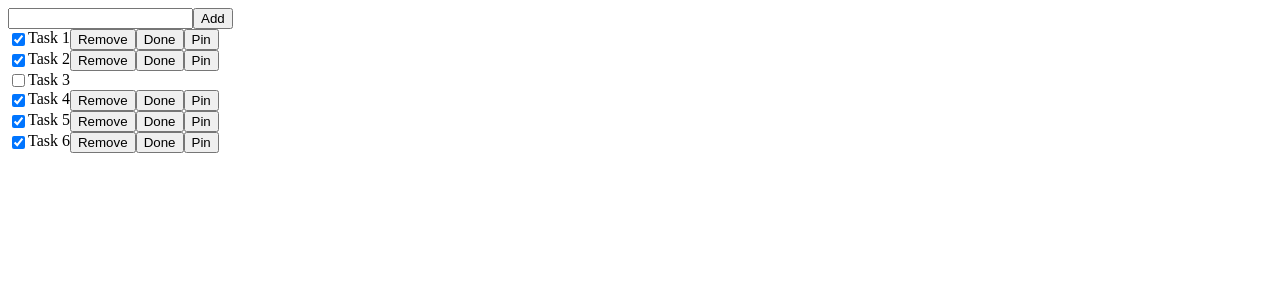
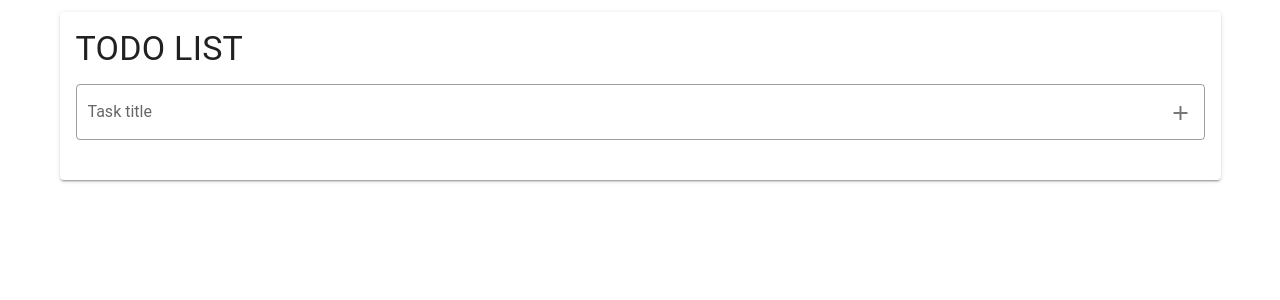
Before and after one commit to markxLee/vue-todo, a Vue app: page / in a window 1280 px wide. Shown: the top 300 px of the page. Built offline with nearby package versions, Linux system fonts and the light colour scheme.

Commit message:
apply vuetify to layout

```diff
--- a/public/index.html
+++ b/public/index.html
@@ -1,11 +1,12 @@
 <!DOCTYPE html>
-<html lang="">
+<html lang="en">
   <head>
     <meta charset="utf-8">
     <meta http-equiv="X-UA-Compatible" content="IE=edge">
     <meta name="viewport" content="width=device-width,initial-scale=1.0">
     <link rel="icon" href="<%= BASE_URL %>favicon.ico">
     <title><%= htmlWebpackPlugin.options.title %></title>
+    <link rel="stylesheet" href="https://cdn.jsdelivr.net/npm/@mdi/font@latest/css/materialdesignicons.min.css">
   </head>
   <body>
     <noscript>
--- a/src/App.vue
+++ b/src/App.vue
@@ -1,18 +1,28 @@
 <template>
-  <div id="app">
-    <InputItem
+  <v-app class="d-flex justify-content">
+    <v-container>
+      <v-card>
+        <v-card-title class="display-1">TODO LIST</v-card-title>
+        <v-card-text>
+          <input-item
             v-on:handleAdd="handleAdd"
             v-bind:todoListLenght="todoLength"
           />
-    <TodoList
+          <todo-list
             v-bind:todos="sortPinList"
             v-on:handleDelete="handleDelete"
+            v-on:handleDone="handleDone"
             v-on:handlePin="handlePin"
           />
-  </div>
+        </v-card-text>
+      </v-card>
+    </v-container>
+  </v-app>
 </template>
 
 <script>
+const TODO_LOCAL_STORAGE = 'todo-local-storage-data';
+
 import InputItem from './components/InputItem.vue'
 import TodoList from './components/TodoList.vue'
 
@@ -22,59 +32,13 @@ export default {
     TodoList,
     InputItem,
   },
+  created() {
+    this.todos = JSON.parse(localStorage.getItem(TODO_LOCAL_STORAGE) || '[]');
+  },
   data() {
     return {
         decreaseNumber: 6,
-        todos: [
-          {
-            id: 1,
-            content: 'Task 1',
-            isChecked: true,
-            pinNumber: 0,
-            todoStatus: 1,//todo: 1, done: 2
-            index: 0
-          },
-          {
-            id: 2,
-            content: 'Task 2',
-            isChecked: true,
-            pinNumber: 0,
-            todoStatus: 1,
-            index: 1
-          },
-          {
-            id: 3,
-            content: 'Task 3',
-            isChecked: false,
-            pinNumber: 0,
-            todoStatus: 1,
-            index: 2
-          },
-          {
-            id: 4,
-            content: 'Task 4',
-            isChecked: true,
-            pinNumber: 0,
-            todoStatus: 1,
-            index: 3
-          },
-          {
-            id: 5,
-            content: 'Task 5',
-            isChecked: true,
-            pinNumber: 0,
-            todoStatus: 1,
-            index: 4
-          },
-          {
-            id: 6,
-            content: 'Task 6',
-            isChecked: true,
-            pinNumber: 0,
-            todoStatus: 1,
-            index: 5
-          }
-        ]
+        todos: []
     }
   },
   computed: {
@@ -88,6 +52,7 @@ export default {
   methods: {
     handleDelete(index) {
       this.todos.splice(index, 1);
+      localStorage.setItem(TODO_LOCAL_STORAGE, JSON.stringify(this.todos));
     },
     handlePin(todoIndex) {
       const todos = [...this.todos];
@@ -106,11 +71,13 @@ export default {
           }
         }
         this.todos = todos;
+        localStorage.setItem(TODO_LOCAL_STORAGE, JSON.stringify(this.todos));
       } else {
         todo.pinNumber = 0;
+        this.decreaseNumber += 1;
         this.todos = this.sortByIndex(todos);
+        localStorage.setItem(TODO_LOCAL_STORAGE, JSON.stringify(this.todos));
       }
-
     },
     sortByPinNumber(){
       return this.todos.sort(function(a,b){
@@ -124,6 +91,15 @@ export default {
     },
     handleAdd(data){
       this.todos = [...this.todos, data];
+      localStorage.setItem(TODO_LOCAL_STORAGE, JSON.stringify(this.todos));
+    },
+    handleDone(todoIndex){
+      console.log(todoIndex);
+      // this.todos = this.todos.forEach(({index}) => {
+      //   if(index === todoIndex) {
+      //     this.todos[index].todoStatus = '2';
+      //   }
+      // });
     }
   }
 }
--- a/src/components/InputItem.vue
+++ b/src/components/InputItem.vue
@@ -1,11 +1,19 @@
 <template>
-    <div class="addTask">
-        <input
-            type="text"
-            id="inputContent"
+    <div class="input-Item">
+            <v-text-field
+                outlined
+                clearable
+                ref="name"
+                hide-details="auto"
+                label="Task title"
+                placeholder="Enter task title"
+                v-bind:rules="rules"
+                append-icon="mdi-plus"
+                v-on:click:append="handleAdd"
+                v-on:keyup.enter="handleAdd"
                 v-model="inputText"
             >
-        <button class="btnAdd" v-on:click="handleAdd">Add</button>
+            </v-text-field>
     </div>
 </template>
 
@@ -17,20 +25,29 @@ export default {
     },
     data() {
         return {
-            inputText: ''
+            inputText: '',
+            rules: []
         }
     },
     methods: {
+        setRules() {
+            this.rules = [...this.rules, value => !!value || 'This field is required'];
+        },
         handleAdd() {
+            this.setRules();
+            if(this.$refs.name.validate(true) && this.inputText){
                 const data = {
                     id: +this.todoListLenght + 1,
                     content: this.inputText,
                     isChecked: false,
                     pinNumber: 0,
                     todoStatus: 1,
+                    index: +this.todoListLenght + 1,
                 }
-            console.log(data);
                 this.$emit('handleAdd', data);
+                this.inputText = '';
+                this.rules = [];
+            }
         }
     }
 }
--- a/src/components/TodoItem.vue
+++ b/src/components/TodoItem.vue
@@ -1,39 +1,53 @@
 <template>
-    <div class="TodoWrapper">
-        <div class="todo">
-            <input
-                type="checkbox"
-                name="chkCheckTodo"
+    <v-container class="d-flex justify-content align-center pa-0">
+        <v-row class="py-1">
+            <v-col md="9">
+                <v-row class="d-flex align-center">
+                    <v-checkbox
                         v-on:change="changeCheck"
                         v-model="isChecked"
                         v-bind:disabled="disabled"
                     >
+                    </v-checkbox>
                     <span name="contentTxt"
+                        class="overflow-x-hidden"
                         v-bind:class="disableClass"
                     >
                         {{todo.content}}
                     </span>
-            <div class="action" v-if="todo.isChecked">
-                <button class="btnDelete"
+                </v-row>
+            </v-col>
+            <v-col md="3" class="action d-flex align-center justify-end px-0" v-if="todo.isChecked">
+                <v-btn class="btnDelete"
                     v-on:click="handleDelete"
                     v-bind:disabled="disabled"
+                    color="red darken-1"
                 >
-                    Remove
-                </button>
-                <button class="btnDone"
+                    <v-icon class="white--text">
+                    mdi-minus
+                    </v-icon>
+                </v-btn>
+                <v-btn class="btnDone"
                     v-bind:disabled="disabled"
                     v-on:click="handleDone"
+                    color="green"
                 >
-                    Done
-                </button>
-                <button class="btnPin"
+                    <v-icon class="white--text">
+                    mdi-check
+                    </v-icon>
+                </v-btn>
+                <v-btn class="btnPin"
                     v-bind:disabled="disabled"
                     v-on:click="handlePin"
-                >   {{!todo.pinNumber ? "Pin" : "Unpin"}}
-                </button>
-            </div>
-        </div>
-    </div>
+                    color="blue"
+                >
+                    <v-icon class="white--text">
+                {{todo.pinNumber ? "mdi-pin-off" : "mdi-pin"}}
+                    </v-icon>
+                </v-btn>
+            </v-col>
+        </v-row>
+    </v-container>
 </template>
 
 <script>
@@ -58,7 +72,7 @@
                 this.$emit('handleDelete', this.index);
             },
             handleDone(){
-                this.$set(this.todo, 'todoStatus', 2);
+                this.$emit('handleDone', this.index);
             },
             handlePin(){
                 this.$emit('handlePin', this.index);
@@ -73,7 +87,7 @@
             },
             disableClass() {
                 return {
-                    disable: this.todo.todoStatus === 2
+                    'text-decoration-line-through': this.todo.todoStatus === 2
                 }
             }
         }
@@ -81,10 +95,4 @@
 </script>
 
 <style scope>
-    .todo {
-        display: flex;
-    }
-    .todo .disable {
-        text-decoration: line-through;
-    }
 </style>
--- a/src/components/TodoList.vue
+++ b/src/components/TodoList.vue
@@ -1,13 +1,14 @@
 <template>
-    <div id="TodoListWrapper">
-        <TodoItem
+    <v-container>
+        <todo-item
             v-for="(todo, index)  in todos" v-bind:key="todo.id"
             v-bind:todo="todo"
             v-bind:index="index"
             v-on:handleDelete="handleDelete"
+            v-on:handleDone="handleDone"
             v-on:handlePin="handlePin"
         />
-    </div>
+    </v-container>
 </template>
 
 <script>
@@ -32,8 +33,11 @@ export default ({
         handleDelete(index){
             this.$emit('handleDelete', index);
         },
-        handlePin(todoIndex){
-            this.$emit('handlePin', todoIndex);
+        handleDone(index){
+            this.$emit('handleDone', index);
+        },
+        handlePin(index){
+            this.$emit('handlePin', index);
         }
     },
     computed: {
--- a/src/main.js
+++ b/src/main.js
@@ -1,8 +1,11 @@
 import Vue from 'vue'
 import App from './App.vue'
+import vuetify from './plugins/vuetify'
+
 
 Vue.config.productionTip = false
 
 new Vue({
-  render: h => h(App),
+  vuetify,
+  render: h => h(App)
 }).$mount('#app')
--- /dev/null
+++ b/src/plugins/vuetify.js
@@ -0,0 +1,11 @@
+import Vue from 'vue';
+import Vuetify from 'vuetify';
+import 'vuetify/dist/vuetify.min.css';
+
+Vue.use(Vuetify);
+
+export default new Vuetify({
+  icons: {
+      iconfont: 'mdi',
+  },
+});
--- a/vue.config.js
+++ b/vue.config.js
@@ -1,4 +1,6 @@
 const { defineConfig } = require('@vue/cli-service')
 module.exports = defineConfig({
-  transpileDependencies: true
+  transpileDependencies: [
+    'vuetify'
+  ]
 })
```
Also changed, not shown: package.json (+7 -2 lines), src/assets/logo.svg (added), 1 other file (tests, documents, lock files or other folders). Lines whose indentation alone changed are shown as unchanged.
